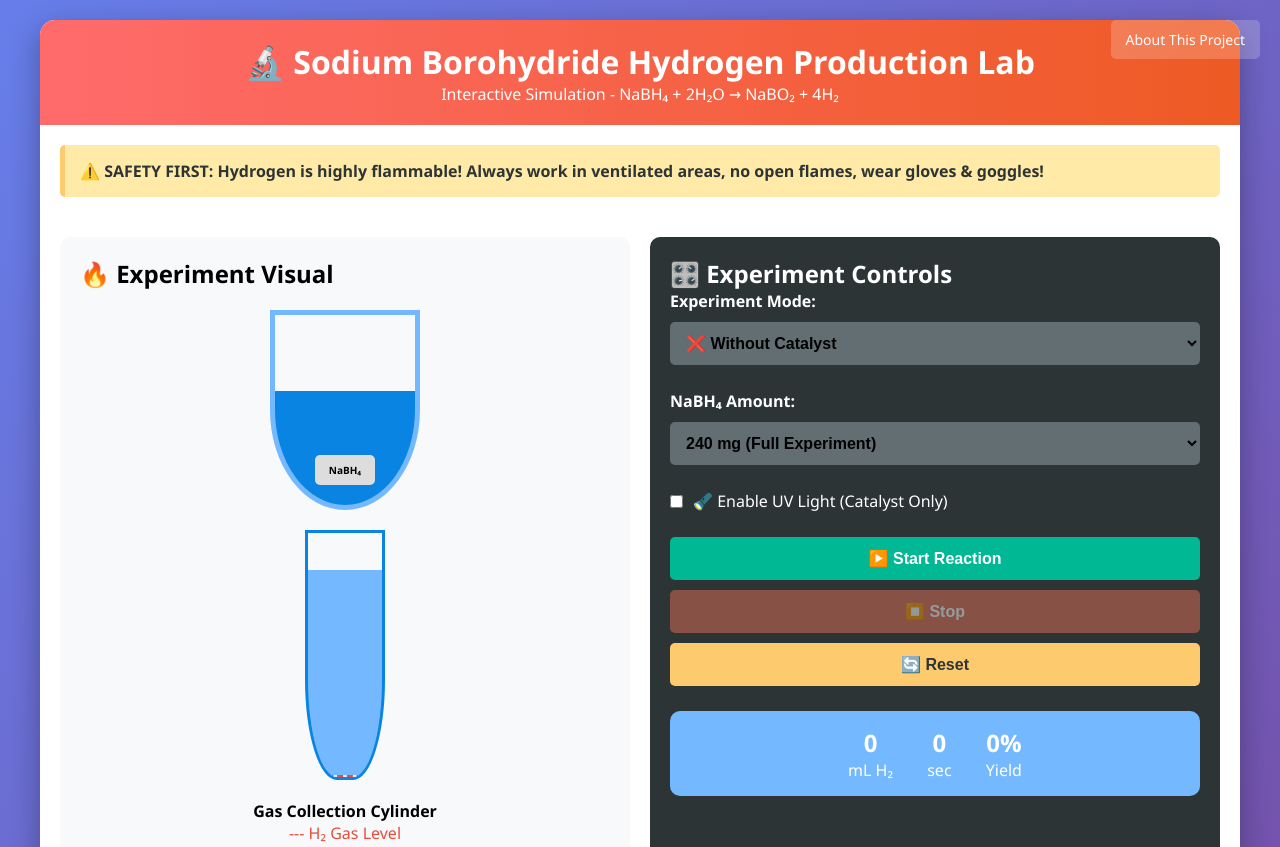
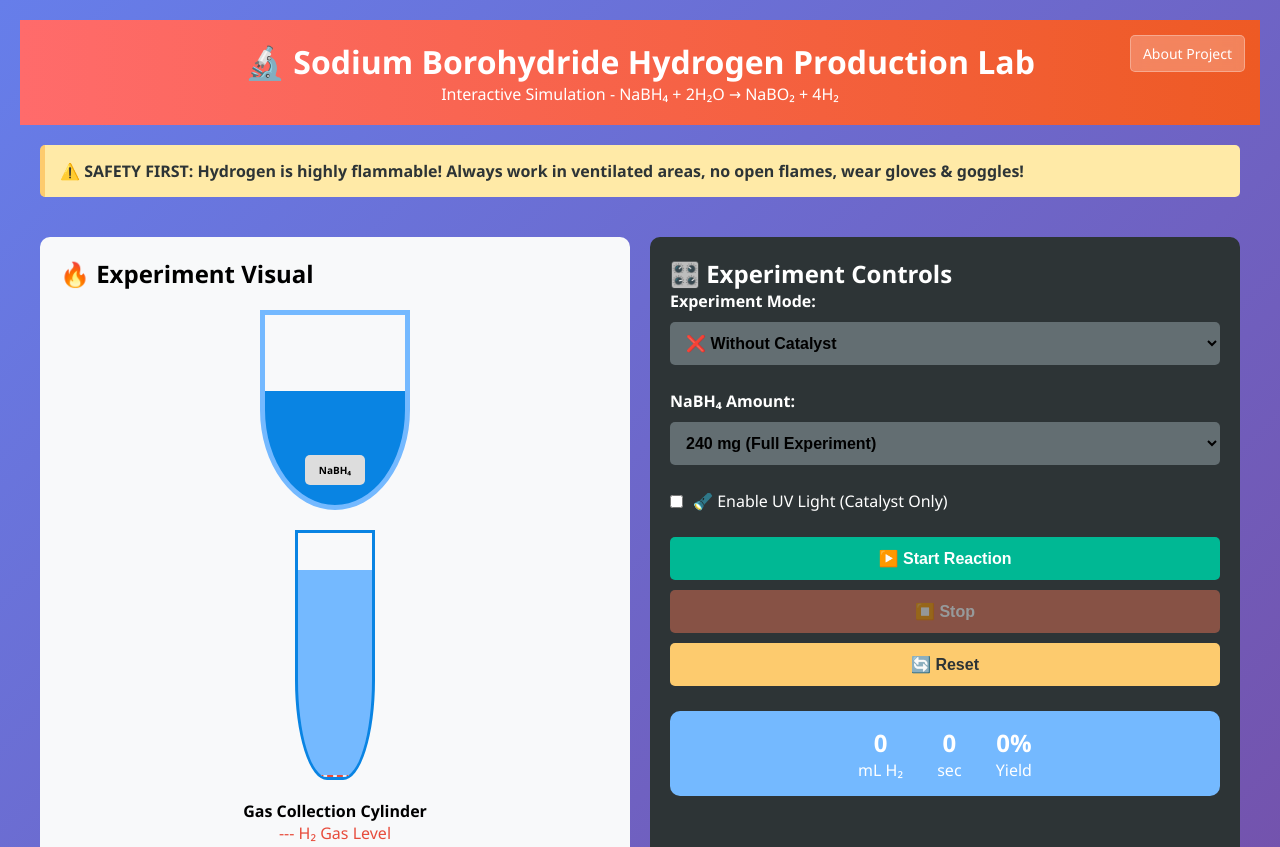
Before and after one commit to Dan-B7/HTML-H2, a plain HTML site: page index.html in a window 1280 px wide. Shown: the top 847 px of the page. Drawn offline with nearby package versions, Linux system fonts and the light colour scheme.

Commit message:
Update index.html

```diff
--- a/index.html
+++ b/index.html
@@ -264,13 +264,17 @@
     </style>
 </head>
 <body>
-    <div class="container">
-        <div class="header">
+<div class="header" style="position: relative;">
     <h1>🔬 Sodium Borohydride Hydrogen Production Lab</h1>
     <p>Interactive Simulation - NaBH₄ + 2H₂O → NaBO₂ + 4H₂</p>
-    <!-- ADD THIS LINK -->
-    <a href="about.html" style="position: absolute; top: 20px; right: 20px; color: white; text-decoration: none; background: rgba(255,255,255,0.2); padding: 10px 15px; border-radius: 5px; font-size: 14px; transition: all 0.3s;">
-        <i class="fas fa-info-circle"></i> About This Project
+
+    <!-- FIXED ABOUT BUTTON -->
+    <a href="about.html" style="position: absolute; top: 15px; right: 15px;
+       color: white; text-decoration: none; background: rgba(255,255,255,0.25);
+       padding: 8px 12px; border-radius: 5px; font-size: 14px;
+       transition: all 0.3s ease; backdrop-filter: blur(5px);
+       border: 1px solid rgba(255,255,255,0.3);">
+        <i class="fas fa-info-circle"></i> About Project
     </a>
 </div>
 
```
